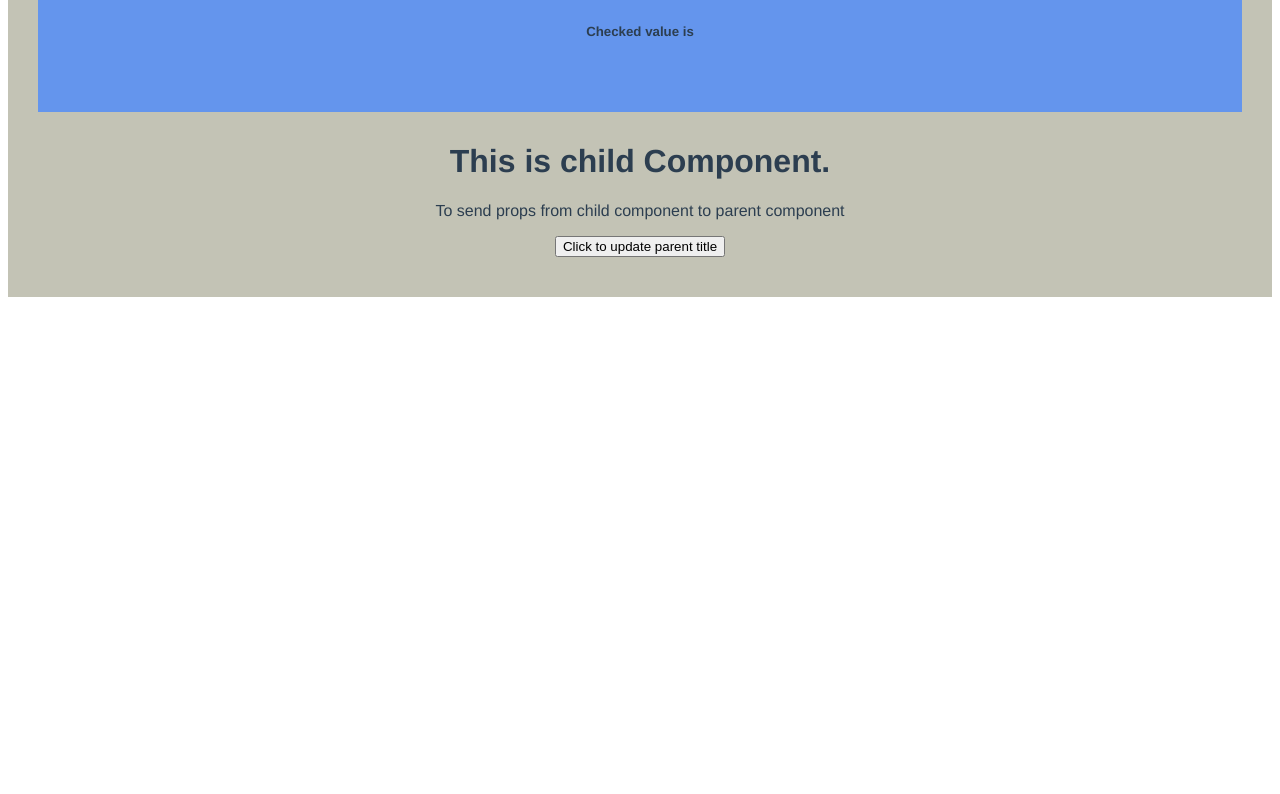
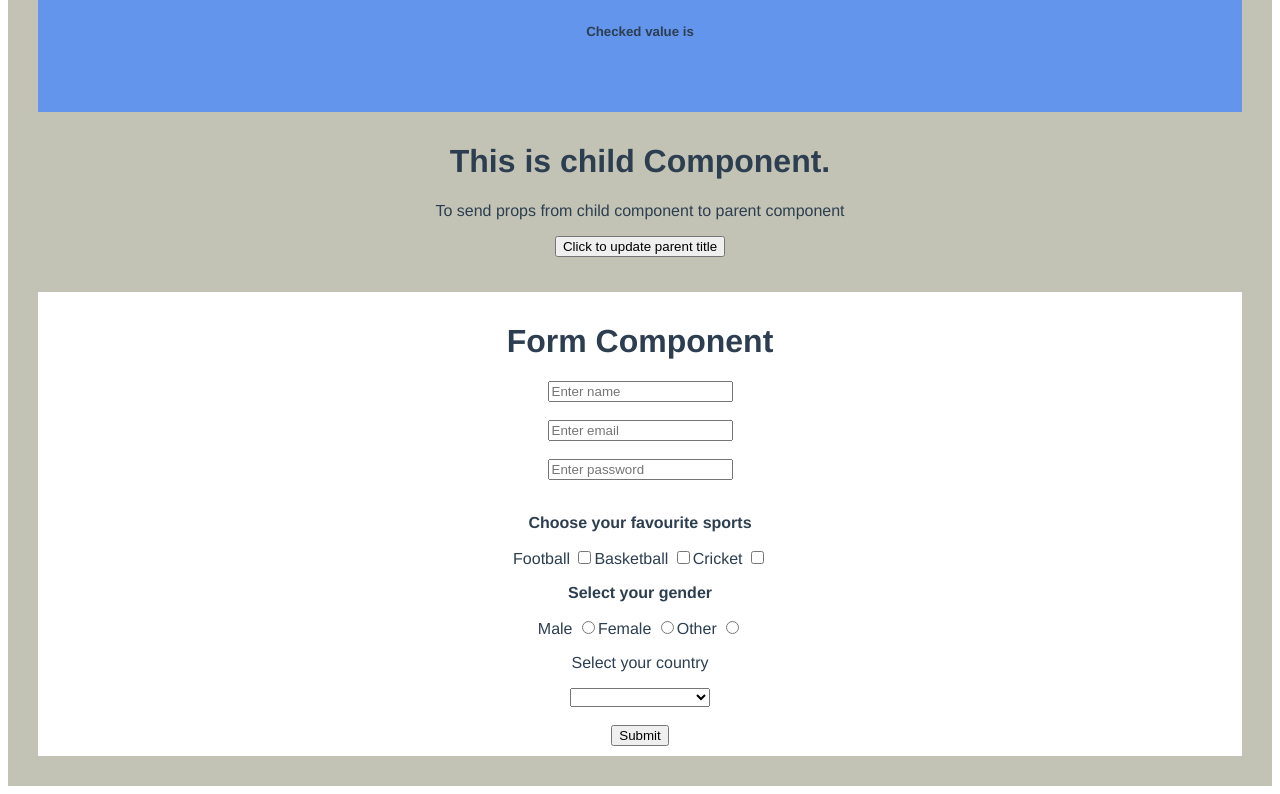
Before and after one commit to AayushN01/getting-started-with-VueJs, a Vue app: page / in a window 1280 px wide. Shown: the part 2428-3222 px from the top of the page. Before the commit the page ends 2733 px from the top, so only its background shows below. Built offline with nearby package versions, Linux system fonts and the light colour scheme.

Commit message:
Form with checkbox,radio and dropdown

```diff
--- /dev/null
+++ b/src/components/FormComponent.vue
@@ -0,0 +1,68 @@
+<template>
+    <div class="form">
+        <h1>Form Component</h1>
+        <input type="text" placeholder="Enter name" v-model="userForm.name"><br><br>
+        <input type="email" placeholder="Enter email" v-model="userForm.email"><br><br>
+        <input type="password" placeholder="Enter password" v-model="userForm.password"><br><br>
+        <p><b>Choose your favourite sports</b></p>
+        <label for="football">Football
+            <input type="checkbox" id="football" value="football" v-model="userForm.sports">
+        </label>
+        <label for="basketball">Basketball
+            <input type="checkbox" id="basketball" value="basketball" v-model="userForm.sports">
+        </label>
+        <label for="cricket">Cricket
+            <input type="checkbox" id="cricket" value="cricket" v-model="userForm.sports">
+        </label>
+        <p><b>Select your gender</b></p>
+            <label for="male">Male
+            <input type="radio" id="male" value="male" v-model="userForm.gender">
+        </label>
+        <label for="female">Female
+            <input type="radio" id="female" value="female" v-model="userForm.gender">
+        </label>
+        <label for="other">Other
+            <input type="radio" id="other" value="other" v-model="userForm.gender">
+        </label>
+        <p>Select your country</p>
+        <select name="" id="country" v-model="userForm.country">
+            <option value="" selected disabled>Select your Country</option>
+            <option value="Nepal">Nepal</option>
+            <option value="India">India</option>
+            <option value="China">China</option>
+            <option value="Bhutan">Bhutan</option>
+            <option value="Bangladesh">Bangladesh</option>
+        </select>
+        <br><br>
+        <button v-on:click="submitForm">Submit</button>
+    </div>
+</template>
+
+<script>
+export default {
+    name:'FormComponent',
+    data(){
+        return{
+            userForm:{
+                name:null,
+                email:null,
+                password:null,
+                sports:[],
+                gender:null,
+                country:null,
+            }
+        }
+    },methods:{
+        submitForm(){
+            console.log(this.userForm);
+        }
+    }
+}
+</script>
+
+<style>
+    .form{
+        background-color: #fff;
+        margin-top: 25px;
+    }
+</style>
--- a/src/components/MainComponent.vue
+++ b/src/components/MainComponent.vue
@@ -9,6 +9,7 @@
         <DataBindingComponent/>
         <!-- <PropComponent v-bind:name="users"/> -->
         <ChildComponent v-on:newTitle="changeTitle($event)"/>
+        <FormComponent/>
     </div>
 </template>
 <script>
@@ -20,6 +21,7 @@ import ClassStyleBindingComponent from './ClassStyleBindingComponent.vue'
 import DataBindingComponent from './DataBindingComponent.vue'
 // import PropComponent from './PropComponent.vue'
 import ChildComponent from './ChildComponent.vue'
+import FormComponent from './FormComponent.vue'
 
 export default {
     name:'MainComponent',
@@ -31,7 +33,8 @@ export default {
     ClassStyleBindingComponent,
     DataBindingComponent,
     // PropComponent,
-    ChildComponent
+    ChildComponent,
+    FormComponent
 },data(){
         return{
             // users:[
```
